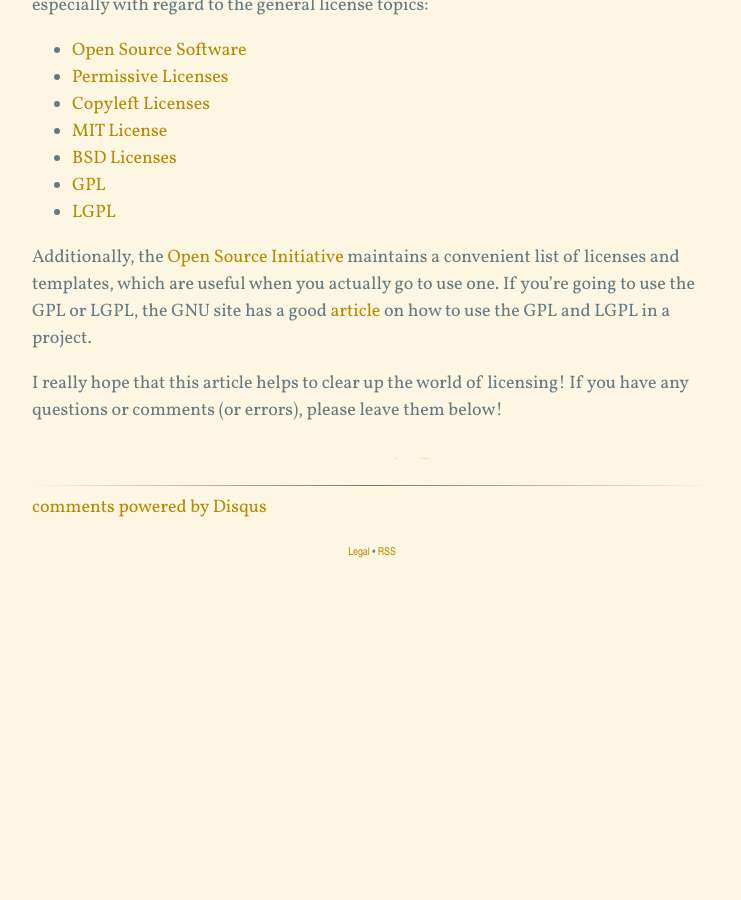
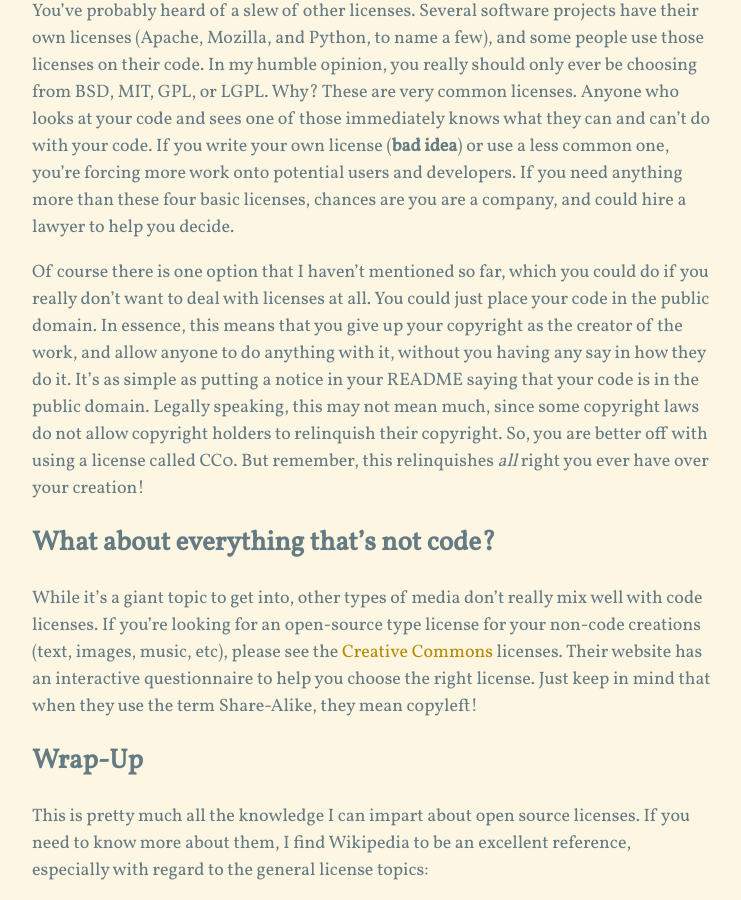
Before and after one commit to brenns10/brennan.io, a Jekyll site: the page built from _posts/2015-08-13-wild-world-of-licensing.md, in a window 1280 px wide and 900 px high, scrolled down 7350 px. Shown: the whole window, without its empty margins (268-1009 px from the left). Built offline with Jekyll 4.4.1, drawn with Linux system fonts in a browser that asks for light colours; nearby versions of some CDN libraries; Markdown is read by kramdown in place of the engine named in the settings; comment, search, counter and statistics services are not loaded; before the commit the page ends 7908 px from its top, so only the background shows below that; some of the changed text lies outside the part shown.

Commit message:
Add AGPL, creative commons, and public domain.

```diff
--- a/_posts/2015-08-13-wild-world-of-licensing.md
+++ b/_posts/2015-08-13-wild-world-of-licensing.md
@@ -232,6 +232,23 @@
 also be made available under the terms of the LGPL, so for any use other than
 linking, the LGPL is still copyleft.
 
+### AGPL For Web Services
+
+Imagine that you wrote an awesome web application, and made it open source.
+Someone else could download your code, improve it, and host it themselves.
+Since they're not distributing their derivative work (only hosting it), they
+wouldn't have to share their improvements to your code!  This means that they
+could make a knockoff of your web application with a few new features, and start
+stealing your customers!
+
+The AGPL is a solution to this loophole.  If you use the AGPL, in addition to
+all the terms of the GPL, you must provide a download link to anyone who uses
+your code over a network (e.g. the Internet).  Any derivative work must provide
+this download link as well, thereby ensuring that derivatives become open
+source, even if they don't redistribute your code.  It's a pretty niche license,
+but useful if you are creating an open source web application and you're
+passionate about copyleft.
+
 ## Making your code open source
 
 After all that discussion about open source, license types, linking, and
@@ -289,6 +306,26 @@
 basic licenses, chances are you are a company, and could hire a lawyer to help
 you decide.
 
+Of course there is one option that I haven't mentioned so far, which you could
+do if you really don't want to deal with licenses at all.  You could just place
+your code in the public domain.  In essence, this means that you give up your
+copyright as the creator of the work, and allow anyone to do anything with it,
+without you having any say in how they do it.  It's as simple as putting a
+notice in your README saying that your code is in the public domain.  Legally
+speaking, this may not mean much, since some copyright laws do not allow
+copyright holders to relinquish their copyright.  So, you are better off with
+using a license called CC0.  But remember, this relinquishes *all* right you
+ever have over your creation!
+
+## What about everything that's not code?
+
+While it's a giant topic to get into, other types of media don't really mix well
+with code licenses.  If you're looking for an open-source type license for your
+non-code creations (text, images, music, etc), please see the
+[Creative Commons][] licenses.  Their website has an interactive questionnaire
+to help you choose the right license.  Just keep in mind that when they use the
+term Share-Alike, they mean copyleft!
+
 ## Wrap-Up
 
 This is pretty much all the knowledge I can impart about open source licenses.
@@ -325,3 +362,4 @@
 [copyleft]: https://en.wikipedia.org/wiki/Copyleft
 [osi]: http://opensource.org/licenses
 [gpl-howto]: http://www.gnu.org/licenses/gpl-howto.html
+[Creative Commons]: https://creativecommons.org/
```
